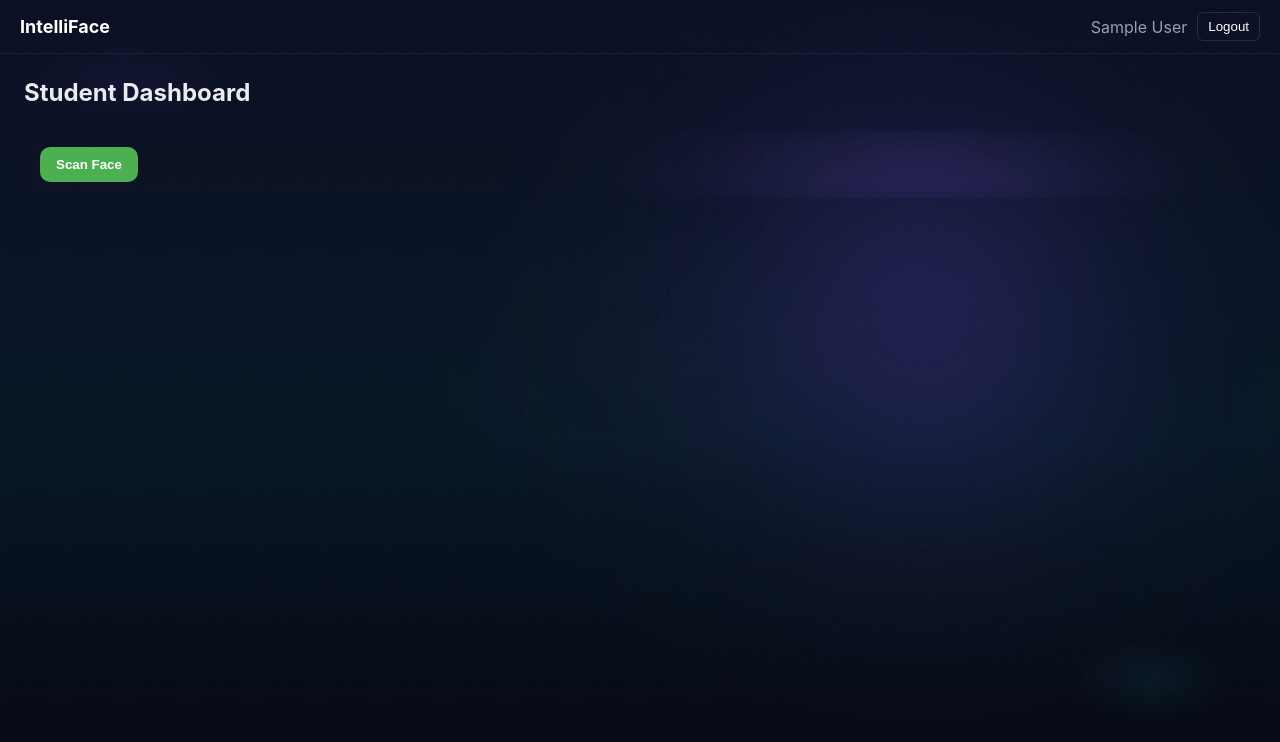
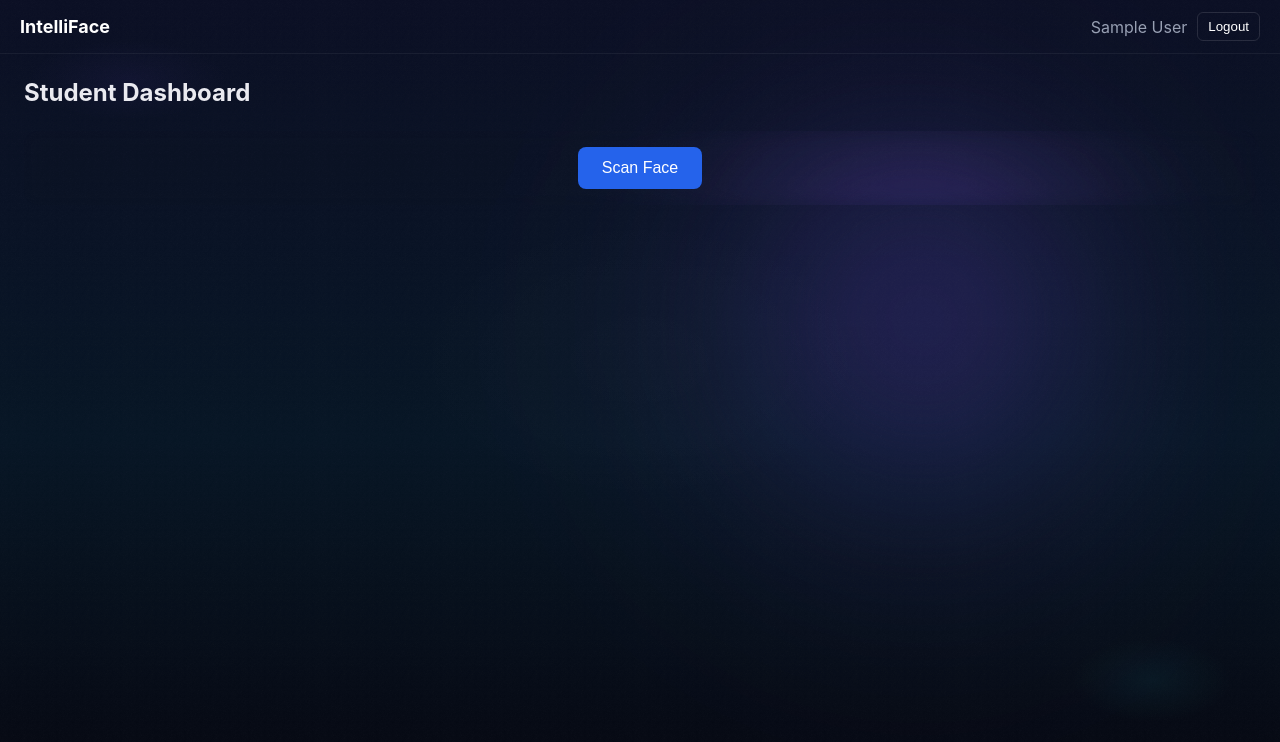
Before and after one commit to swastikr7/intelliface-attendance_system, a React (Vite) app: page /student-dashboard in a window 1280 px wide. Shown: the top 742 px of the page. Built offline with nearby package versions, Linux system fonts and the light colour scheme; sample sign-in values are in the browser's storage.

Commit message:
Refactor attendance marking UI in StudentDashboard
bug fix

```diff
--- a/src/pages/StudentDashboard.jsx
+++ b/src/pages/StudentDashboard.jsx
@@ -37,18 +37,33 @@ const StudentDashboard = () => {
     setAttendanceMarked(true);
     setScanStarted(false);
     setFaceVerified(false);
+    setVerifiedRoll(null);
   };
 
   return (
     <div className="dashboard">
       <h2>Student Dashboard</h2>
 
-      <div className="card section">
-        {!attendanceMarked ? (
-          <>
-            {!scanStarted && (
+      <div
+        className="card section"
+        style={{
+          display: "flex",
+          flexDirection: "column",
+          alignItems: "center",
+          gap: "15px",
+        }}
+      >
+        {!attendanceMarked && !scanStarted && (
           <button
-                className="attendance-btn"
+            style={{
+              padding: "12px 24px",
+              fontSize: "16px",
+              borderRadius: "8px",
+              background: "#2563eb",
+              color: "#fff",
+              border: "none",
+              cursor: "pointer",
+            }}
             onClick={() => setScanStarted(true)}
           >
             Scan Face
@@ -56,21 +71,50 @@ const StudentDashboard = () => {
         )}
 
         {scanStarted && (
+          <>
             <FaceScanner onVerified={handleVerified} />
-            )}
 
             {faceVerified && (
+              <>
+                <div
+                  style={{
+                    color: "#16a34a",
+                    fontWeight: "bold",
+                    fontSize: "16px",
+                  }}
+                >
+                  ✅ Face verified successfully
+                </div>
+
                 <button
-                className="attendance-btn"
-                style={{ marginTop: 10 }}
+                  style={{
+                    padding: "12px 28px",
+                    fontSize: "16px",
+                    borderRadius: "8px",
+                    background: "#16a34a",
+                    color: "#fff",
+                    border: "none",
+                    cursor: "pointer",
+                  }}
                   onClick={markAttendance}
                 >
                   Mark Attendance
                 </button>
+              </>
             )}
           </>
-        ) : (
-          <p className="safe">✔ Attendance marked for today</p>
+        )}
+
+        {attendanceMarked && (
+          <div
+            style={{
+              color: "#16a34a",
+              fontWeight: "bold",
+              fontSize: "16px",
+            }}
+          >
+            ✔ Attendance marked for today
+          </div>
         )}
       </div>
     </div>
```
Lines whose indentation alone changed are shown as unchanged.
